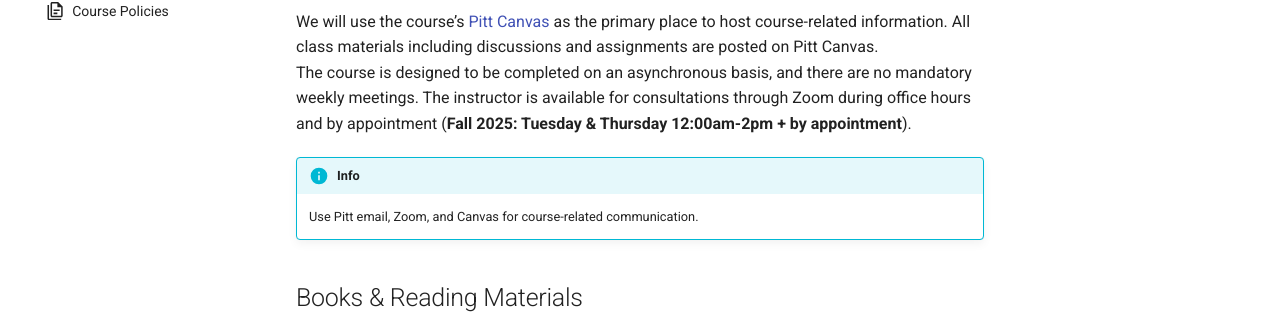
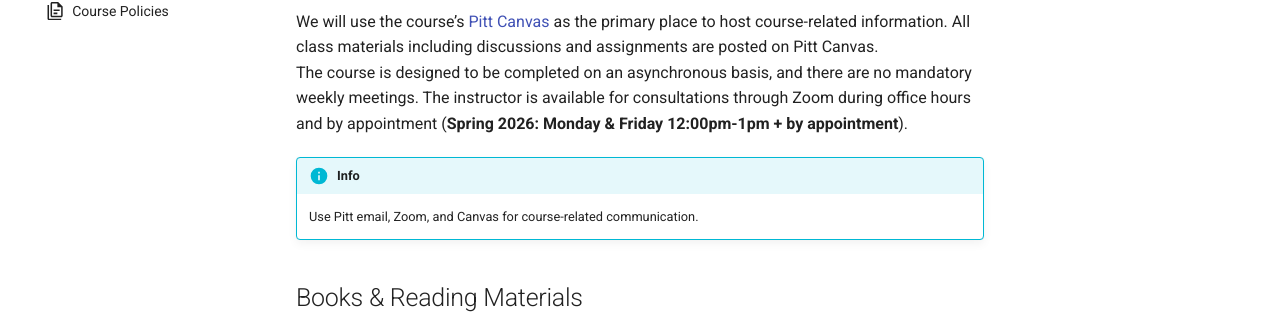
Before and after one commit to computethinking/computethinking.github.io, an MkDocs documentation site: the page built from docs/syllabus/course-materials.md, in a window 1280 px wide and 900 px high. Shown: the part 310-624 px from the top of the window. Built offline with MkDocs 1.6.1 and Material for MkDocs 9.7.7, drawn with Linux system fonts in a browser that asks for light colours; comment, search, counter and statistics services are not loaded.

Commit message:
fix links and policies

```diff
--- a/docs/syllabus/course-materials.md
+++ b/docs/syllabus/course-materials.md
@@ -6,8 +6,8 @@
 
 ## Course website and communication
 
-We will use the course’s [Pitt Canvas](https://canvas.pitt.edu/courses/324345) as the primary place to host course-related information. All class materials including discussions and assignments are posted on Pitt Canvas.
-The course is designed to be completed on an asynchronous basis, and there are no mandatory weekly meetings. The instructor is available for consultations through Zoom during office hours and by appointment (**Fall 2025: Tuesday & Thursday 12:00am-2pm \+ by appointment**).
+We will use the course’s [Pitt Canvas](https://canvas.pitt.edu/) as the primary place to host course-related information. All class materials including discussions and assignments are posted on Pitt Canvas.
+The course is designed to be completed on an asynchronous basis, and there are no mandatory weekly meetings. The instructor is available for consultations through Zoom during office hours and by appointment (**Spring 2026: Monday & Friday 12:00pm-1pm \+ by appointment**).
 
 !!! info
 
```
Also changed, not shown: docs/syllabus/grading.md (+1 -1 lines).
